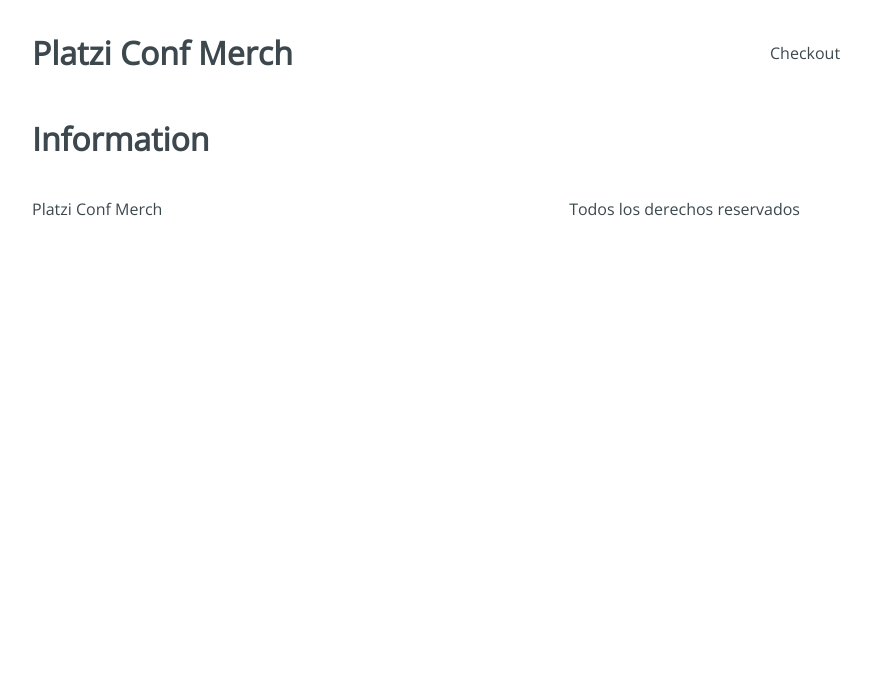
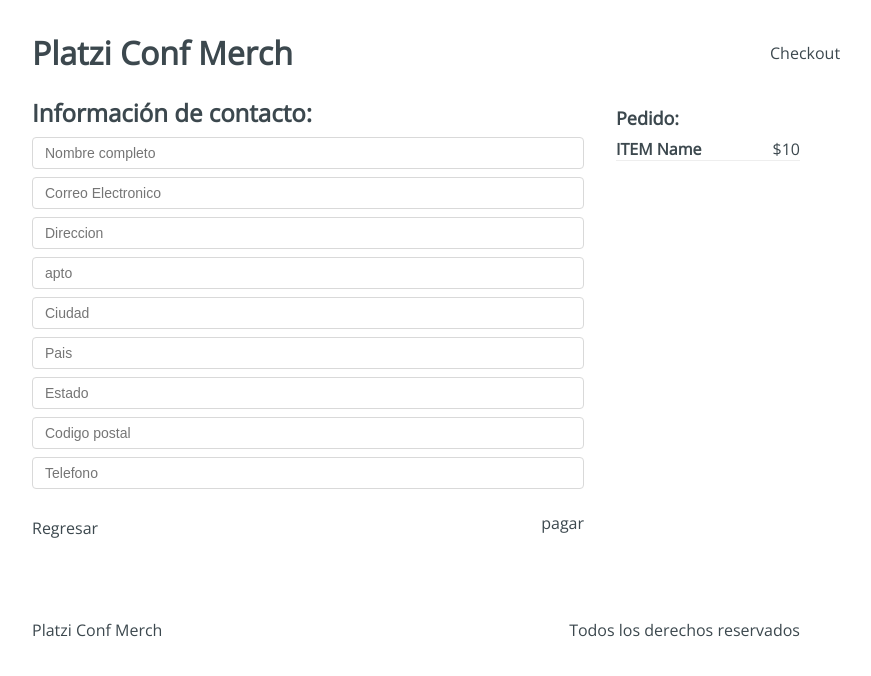
Before and after one commit to sgg10/platzi-conf-merch, a React app: page /checkout/information in a window 1280 px wide. Shown: the top 676 px of the page, without its empty margins (224-1095 px from the left). Built offline with nearby package versions, Linux system fonts and the light colour scheme.

Commit message:
User information

```diff
--- a/src/containers/Information.jsx
+++ b/src/containers/Information.jsx
@@ -1,7 +1,42 @@
 import React from "react";
+import "../styles/components/Information.scss";
 
 const Information = () => {
-	return <h1>Information</h1>;
+	return (
+		<div className='Information'>
+			<div className='Information-content'>
+				<div className='Information-head'>
+					<h2>Información de contacto:</h2>
+				</div>
+				<div className='Information-form'>
+					<form action=''>
+						<input type='text' placeholder='Nombre completo' name='name' />
+						<input type='text' placeholder='Correo Electronico' name='email' />
+						<input type='text' placeholder='Direccion' name='addres' />
+						<input type='text' placeholder='apto' name='apto' />
+						<input type='text' placeholder='Ciudad' name='city' />
+						<input type='text' placeholder='Pais' name='country' />
+						<input type='text' placeholder='Estado' name='state' />
+						<input type='text' placeholder='Codigo postal' name='cp' />
+						<input type='text' placeholder='Telefono' name='phone' />
+					</form>
+				</div>
+				<div className='Information-buttons'>
+					<div className='Information-back'>Regresar</div>
+					<div className='Information-next'>pagar</div>
+				</div>
+			</div>
+			<div className='Information-sidebar'>
+				<h3>Pedido:</h3>
+				<div className='Information-item'>
+					<div className='Information-element'>
+						<h4>ITEM Name</h4>
+						<span>$10</span>
+					</div>
+				</div>
+			</div>
+		</div>
+	);
 };
 
 export default Information;
```
